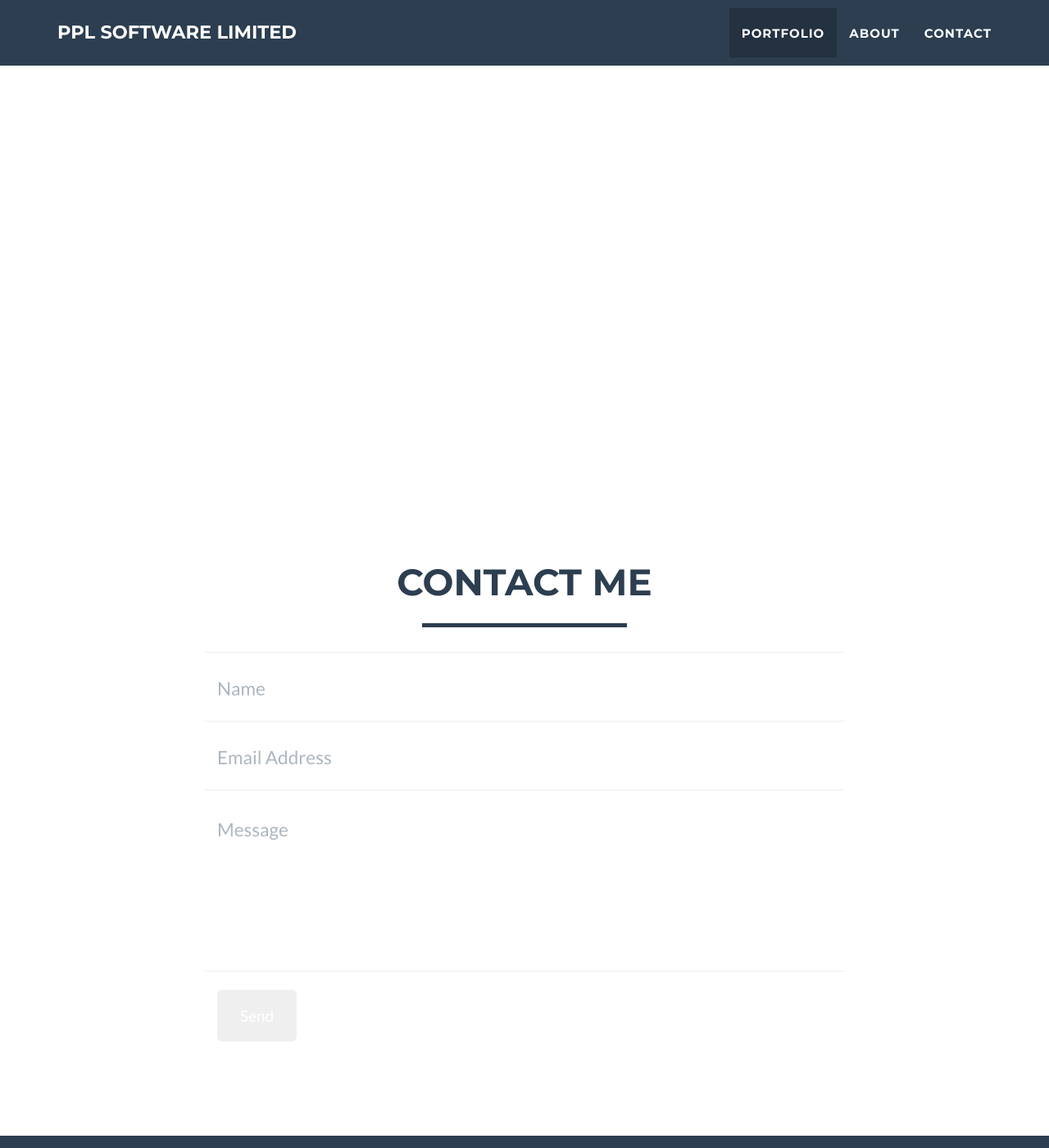
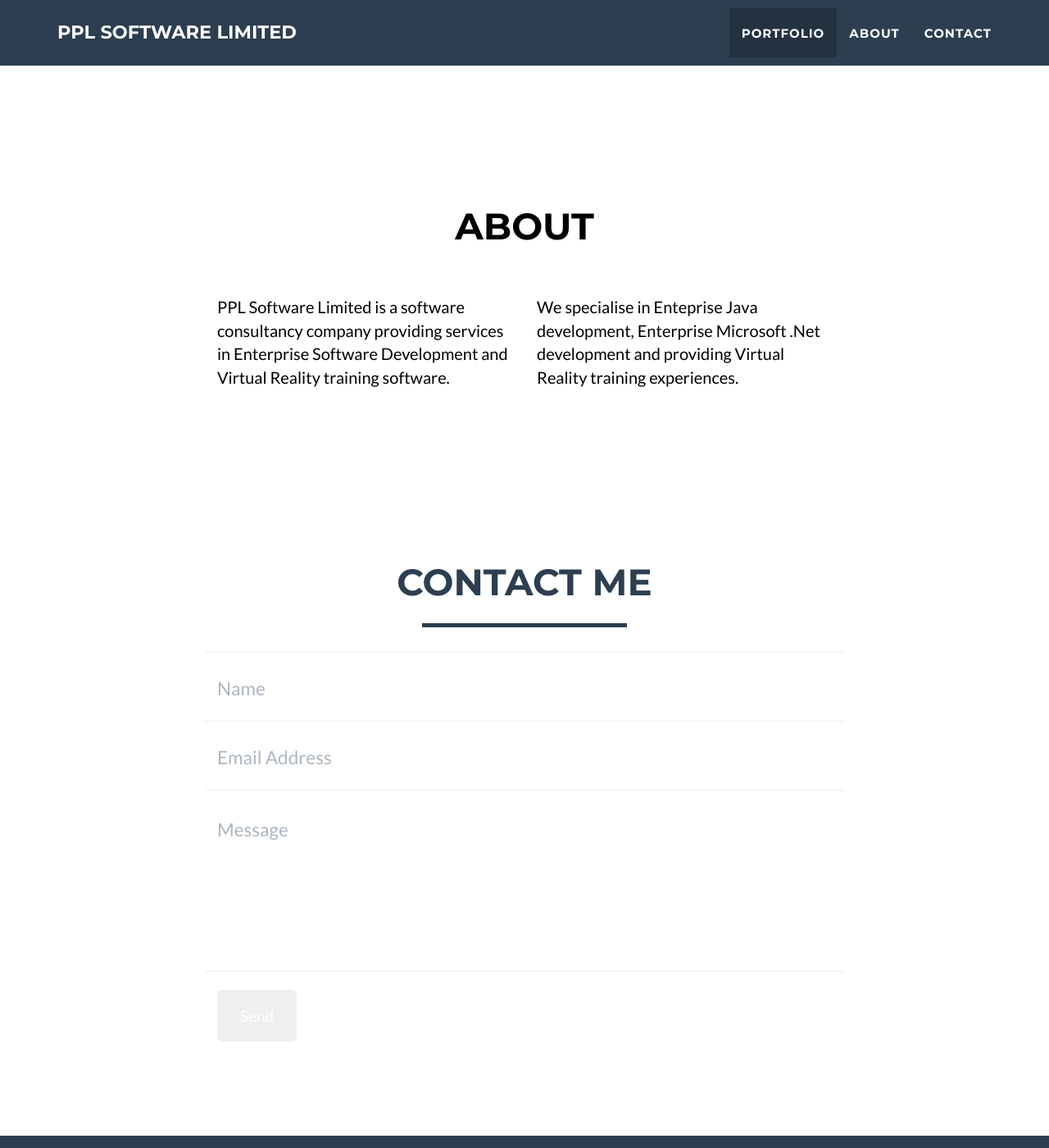
Before and after one commit to PPLSoftwareLimited/PPLSoftwareLimited, a Jekyll site: the page built from index.html, in a window 1280 px wide and 1400 px high, scrolled down 1502 px. Shown: the whole window at 82% size. Built offline with Jekyll 4.4.1, drawn with Linux system fonts in a browser that asks for light colours.

Commit message:
Added files via upload

```diff
--- a/_includes/css/main.css
+++ b/_includes/css/main.css
@@ -456,3 +456,7 @@ footer .footer-below {
     transform: translateZ(0);
     -webkit-transform: translateZ(0);
 }
+
+#about {
+    color: #000;
+}
```
